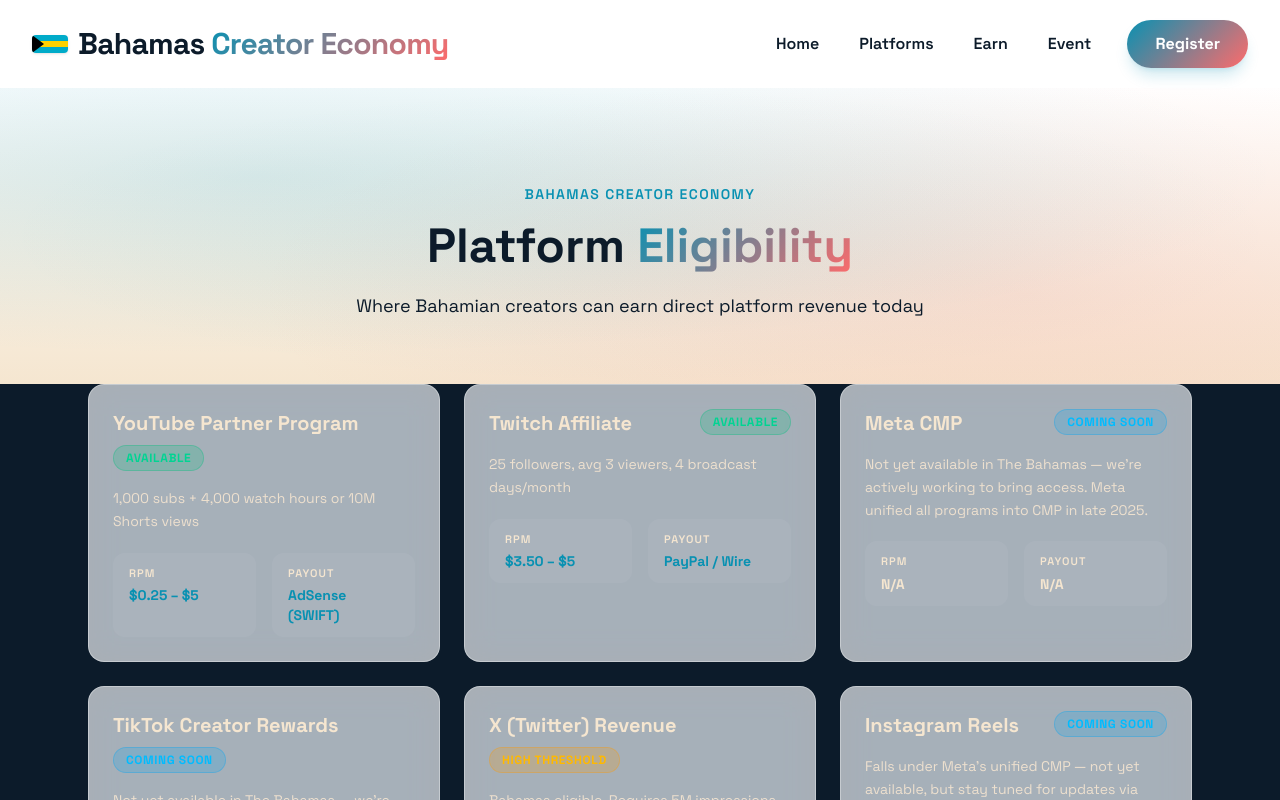
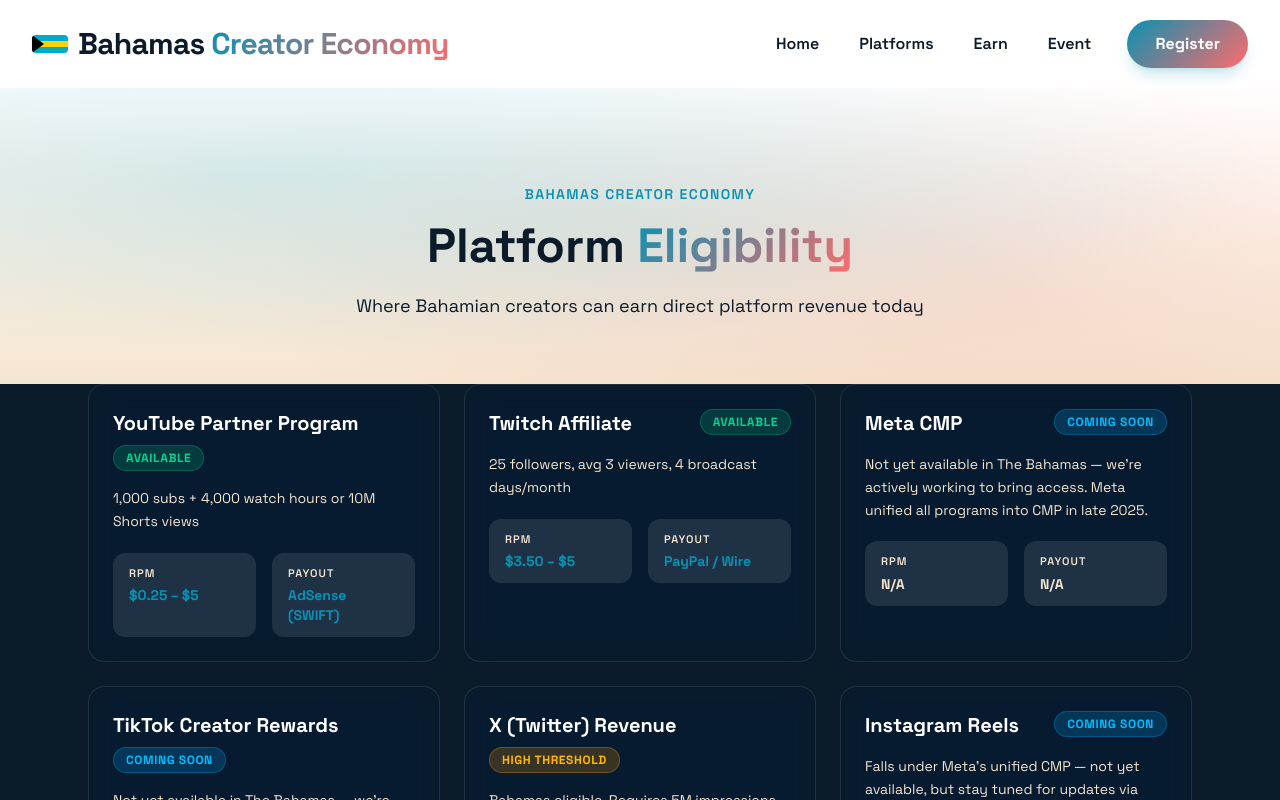
Before and after one commit to gmr0780/Bahamas-Creator-Economy, a Next.js app: page /platforms in a window 1280 px wide. Shown: the top 800 px of the page. Built offline with nearby package versions, Linux system fonts and the light colour scheme.

Commit message:
Fix glass cards: switch to glass-dark on navy backgrounds, white headings on platform cards, visible pillar numbers

```diff
--- a/src/app/event/page.tsx
+++ b/src/app/event/page.tsx
@@ -118,7 +118,7 @@ export default function EventPage() {
 
       {/* Event Details Card */}
       <section className="relative z-10 -mt-10 mx-auto max-w-4xl px-6">
-        <div className="glass rounded-3xl p-5 sm:p-8 md:p-12">
+        <div className="glass-dark rounded-3xl p-5 sm:p-8 md:p-12">
           <h2 className="mb-8 text-center text-xl font-bold tracking-tight sm:text-2xl md:text-3xl">
             Event Details
           </h2>
@@ -209,7 +209,7 @@ export default function EventPage() {
           {speakers.map((speaker) => (
             <div
               key={speaker.name}
-              className={`group glass rounded-3xl p-6 text-center transition-all hover:scale-[1.03] ${
+              className={`group glass-dark rounded-3xl p-6 text-center transition-all hover:scale-[1.03] ${
                 speaker.size === "large"
                   ? "sm:col-span-2 lg:col-span-2 lg:row-span-1"
                   : ""
@@ -250,7 +250,7 @@ export default function EventPage() {
 
         <div className="grid gap-8 sm:grid-cols-2 lg:grid-cols-4">
           {partnerGroups.map((group) => (
-            <div key={group.label} className="glass rounded-2xl p-6">
+            <div key={group.label} className="glass-dark rounded-2xl p-6">
               <h3 className="mb-4 text-xs font-extrabold uppercase tracking-[0.2em] text-aqua">
                 {group.label}
               </h3>
--- a/src/app/platforms/page.tsx
+++ b/src/app/platforms/page.tsx
@@ -95,19 +95,19 @@ function PlatformCard({ platform }: { platform: Platform }) {
 
   return (
     <div
-      className={`glass rounded-2xl border-t-4 ${borderAccent[platform.status]} p-6 transition-transform duration-300 hover:-translate-y-1 hover:shadow-lg hover:shadow-aqua/10`}
+      className={`glass-dark rounded-2xl border-t-4 ${borderAccent[platform.status]} p-6 transition-transform duration-300 hover:-translate-y-1 hover:shadow-lg hover:shadow-aqua/10`}
     >
       <div className="mb-4 flex flex-wrap items-start justify-between gap-2">
-        <h3 className="text-lg sm:text-xl font-bold text-sand">{platform.name}</h3>
+        <h3 className="text-lg sm:text-xl font-bold text-white">{platform.name}</h3>
         <StatusBadge status={platform.status} />
       </div>
 
-      <p className="mb-5 text-sm leading-relaxed text-sand/90">
+      <p className="mb-5 text-sm leading-relaxed text-sand">
         {platform.requirements}
       </p>
 
       <div className="flex gap-4">
-        <div className="flex-1 rounded-xl bg-white/5 px-4 py-3">
+        <div className="flex-1 rounded-xl bg-white/10 px-4 py-3">
           <p className="mb-1 text-[11px] font-semibold uppercase tracking-widest text-sand">
             RPM
           </p>
@@ -117,7 +117,7 @@ function PlatformCard({ platform }: { platform: Platform }) {
             {platform.rpm}
           </p>
         </div>
-        <div className="flex-1 rounded-xl bg-white/5 px-4 py-3">
+        <div className="flex-1 rounded-xl bg-white/10 px-4 py-3">
           <p className="mb-1 text-[11px] font-semibold uppercase tracking-widest text-sand">
             Payout
           </p>
```
